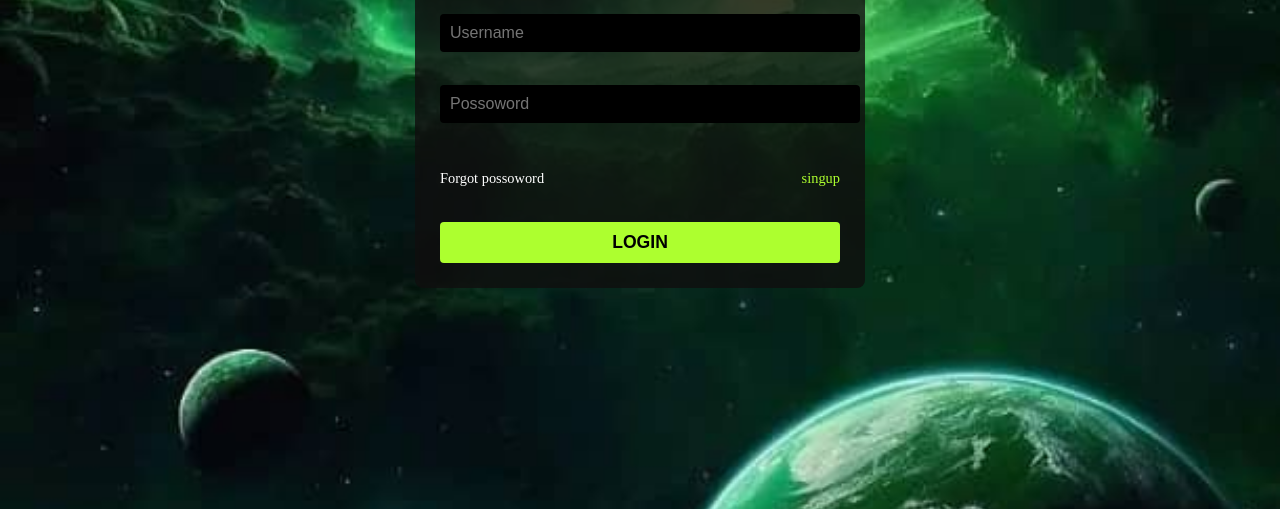
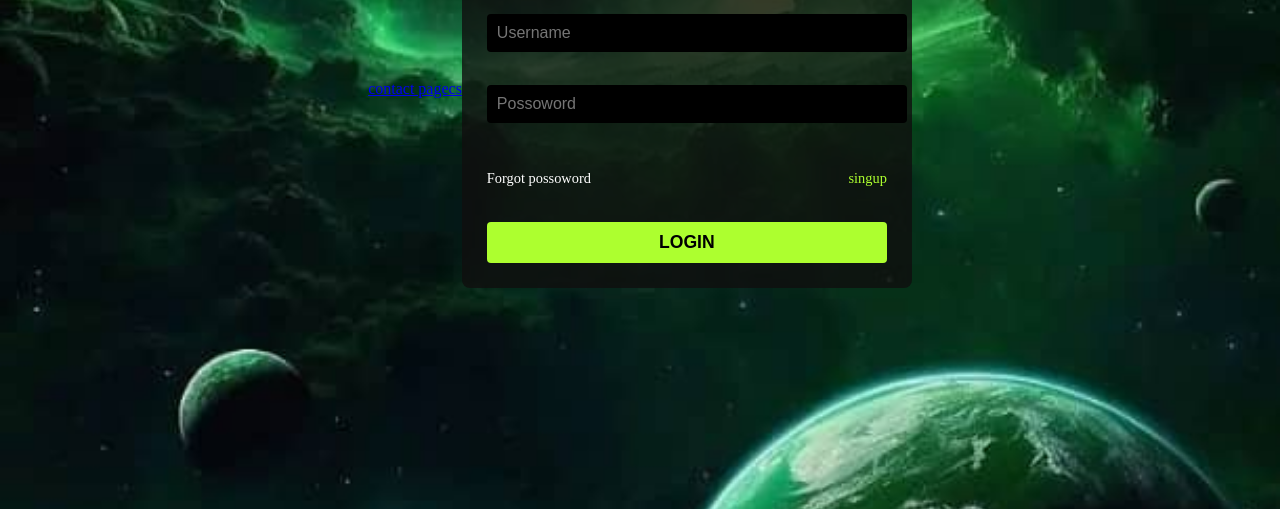
Before and after one commit to cawad6868/khalid, a plain HTML site: page index.html in a window 1280 px wide. Shown: the part 331-840 px from the top of the page. Drawn offline with Linux system fonts and the light colour scheme.

Commit message:
mid kale

```diff
--- a/index.html
+++ b/index.html
@@ -7,7 +7,7 @@
     <link rel="stylesheet" href="singup.css">
 </head>
 <body>
-    <a href="login.html"></a>
+    <a href="login.html">contact pagecs</a>
     <div class="login">
         <h2>SIGN IN</h2>
 
```
